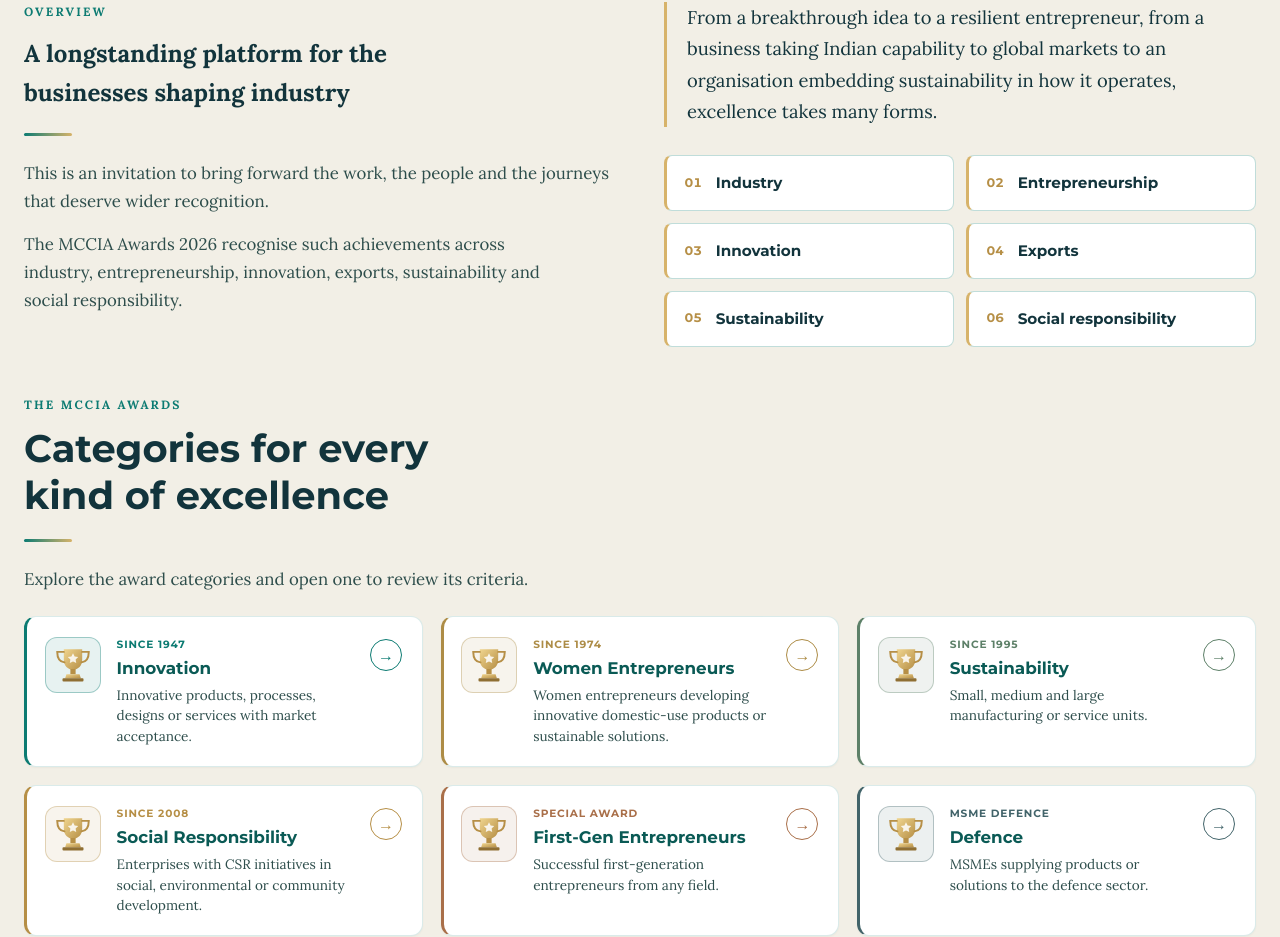
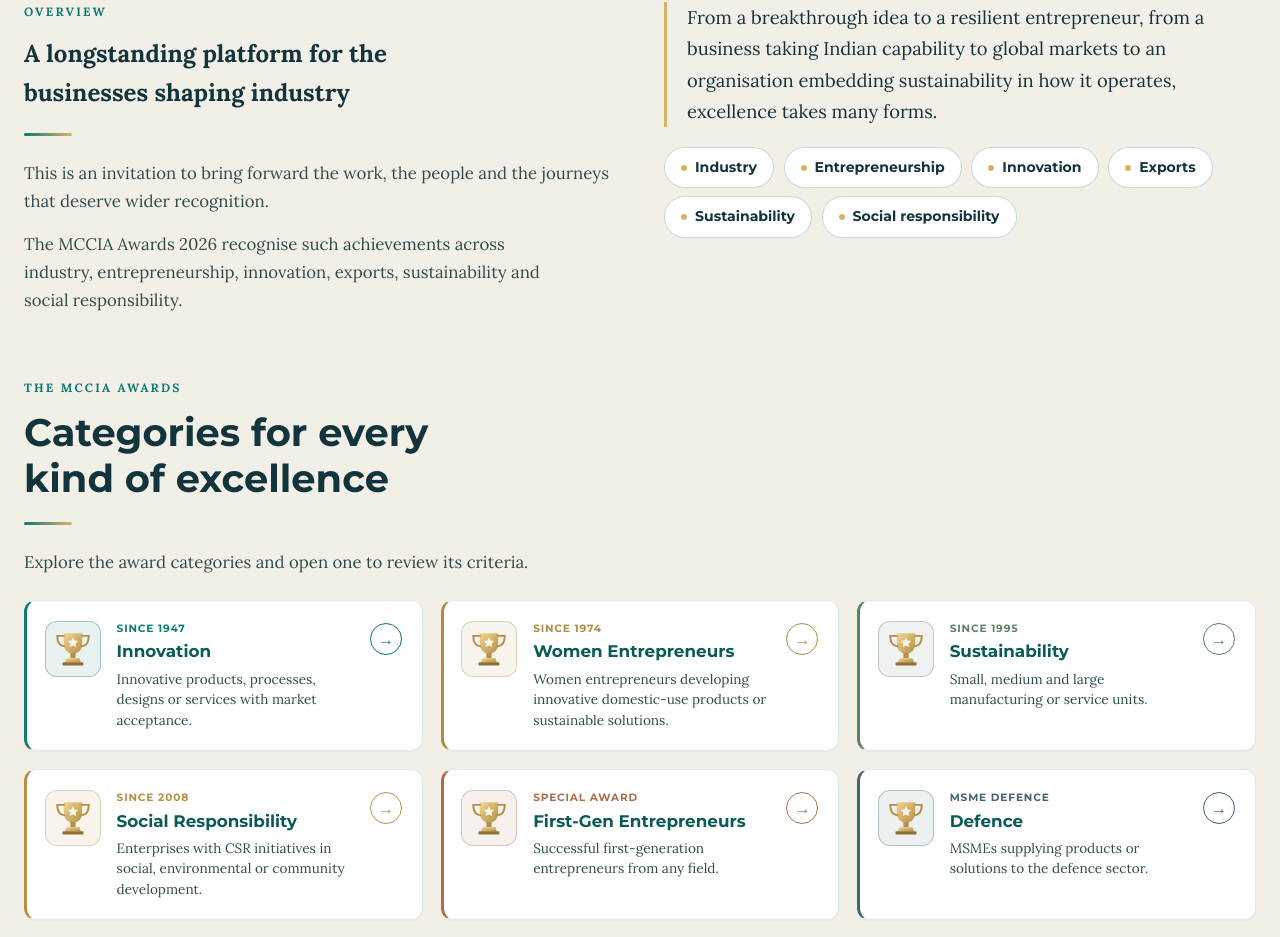
Before and after one commit to mcciaexplore-netizen/MCCIA-Awards-Page, a React (Vite) app in the folder frontend/: page / in a window 1280 px wide. Shown: the part 794-1731 px from the top of the page. Built offline with nearby package versions, Linux system fonts and the light colour scheme.

Commit message:
Show overview focus areas as compact pills
Co-Authored-By: Claude Sonnet 5.5 <noreply@anthropic.com>

```diff
--- a/frontend/src/App.css
+++ b/frontend/src/App.css
@@ -2413,3 +2413,12 @@ input:focus, select:focus, textarea:focus { outline: none; border-color: var(--b
 .cta-inner p { margin-bottom: 1.25rem; }
 .cta-actions { margin-bottom: 1.25rem; }
 .contact-strip { padding-top: 1rem; margin-top: 0; }
+
+/* ─── Overview focus: compact pills ───────────────────── */
+.overview-focus { display: flex; flex-wrap: wrap; gap: .5rem .6rem; margin-top: 1.25rem; }
+.overview-focus li {
+  gap: .5rem; padding: .5rem 1rem; border: 1px solid var(--border-blue); border-left-width: 1px;
+  border-radius: 999px; background: #fff; font-size: .88rem;
+}
+.overview-focus li span { width: 6px; height: 6px; overflow: hidden; border-radius: 50%; background: var(--green); font-size: 0; }
+@media (max-width: 480px) { .overview-focus { grid-template-columns: none; } }
```
